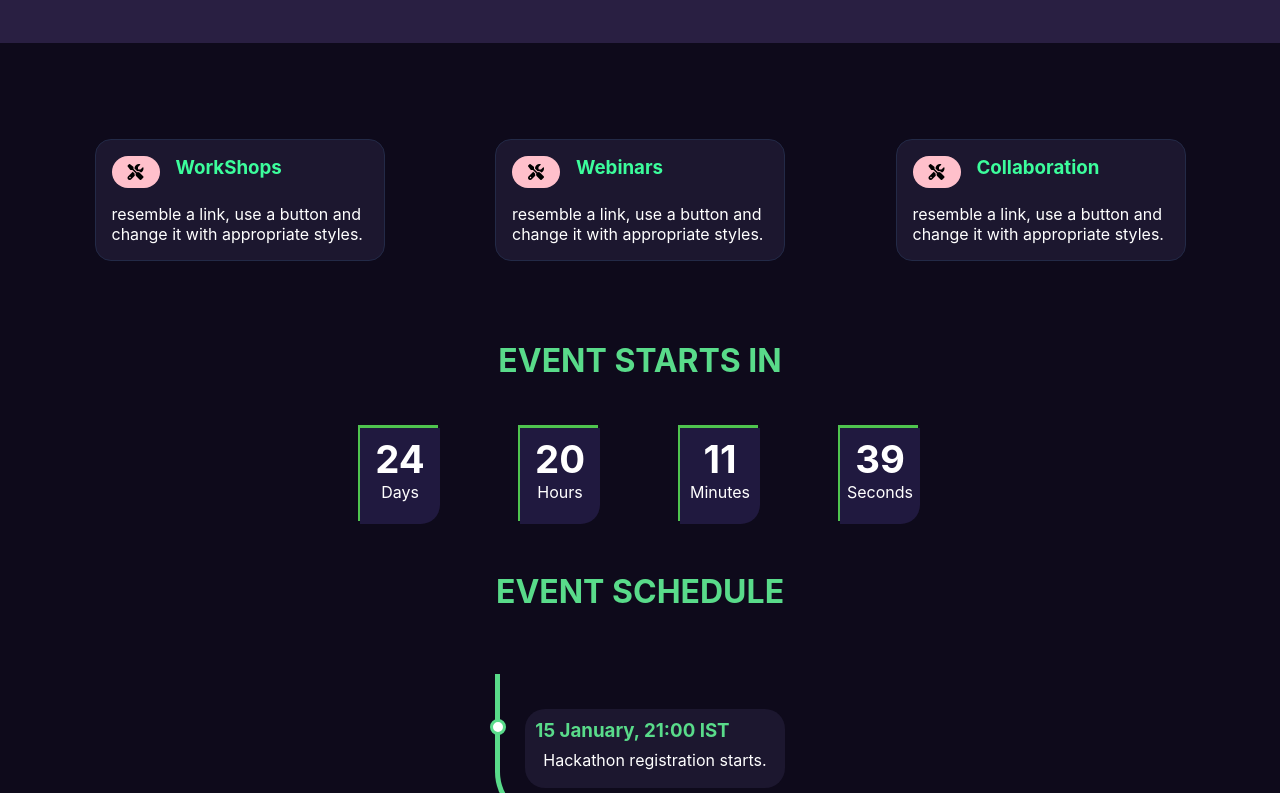
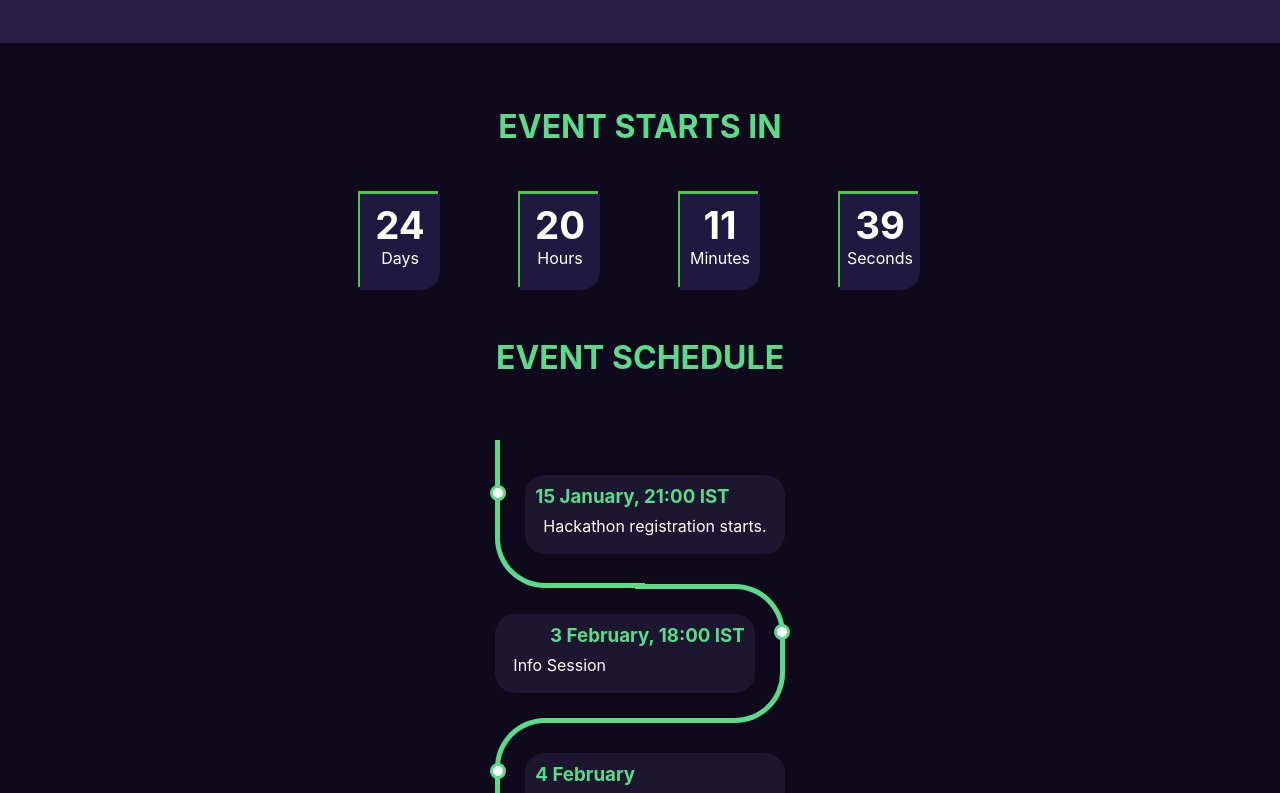
Before and after one commit to HackSlashNITP/hacknitp, a React (Create React App) app: page / in a window 1280 px wide. Shown: the part 927-1720 px from the top of the page. Built offline with nearby package versions, Linux system fonts and the light colour scheme; some icons are missing.

Commit message:
minor changes in multiple sections

```diff
--- a/src/components/contact/Contact.css
+++ b/src/components/contact/Contact.css
@@ -9,7 +9,7 @@
     text-align: center;
     max-width: 15rem;
     margin: auto;
-    padding-top: 1rem;
+    padding-top: 2rem;
 }
 .grey{
     color: rgb(143, 143, 143);
--- a/src/components/contact/Contact.js
+++ b/src/components/contact/Contact.js
@@ -17,9 +17,9 @@ const Contact = () => {
             </div>
             <div className="contact-flex" data-aos="fade-up">
                 <div className="contact-form">
-                    <h3 className="form-head">
+                    <h2 className="form-head">
                         Fill the Details
-                    </h3>
+                    </h2>
                     <form action="mailto:hackslashclub@nitp.ac.in" method="post">
                         <input type="text" placeholder='Name' required/>
                         <input type="email" name="email" id="" placeholder='E-mail' required/>
--- a/src/components/faq/faq.css
+++ b/src/components/faq/faq.css
@@ -13,8 +13,6 @@
     margin:3rem 20rem 0rem 20rem ;
     padding-bottom: 3rem;
 }
-
-
 .accordion-item {
   text-align: center;
   width: 90%;
@@ -44,6 +42,7 @@
   width: 80%;
   display: none;
   padding-top: 1em;
+  line-height: 2;
   /* color: var(--primary-text-color); */
   text-align: left;
 }
--- a/src/components/intro/Intro.js
+++ b/src/components/intro/Intro.js
@@ -29,8 +29,8 @@ const Intro = () => {
           <p className="text-small">where</p>
         </div>
       </div>
-      <div className="intro-cont-child" data-aos="fade-up">
-        <div className="event-intro">
+      {/* <div className="intro-cont-child" data-aos="fade-up"> */}
+        {/* <div className="event-intro">
           <div className="event-title">
             <div className="event-emoji">
               <i className="fas fa-tools"></i>
@@ -43,9 +43,9 @@ const Intro = () => {
               styles.
             </p>
           </div>
-        </div>
+        </div> */}
 
-        <div className="event-intro">
+        {/* <div className="event-intro">
           <div className="event-title">
             <div className="event-emoji">
               <i className="fas fa-tools"></i>
@@ -58,9 +58,9 @@ const Intro = () => {
               styles.
             </p>
           </div>
-        </div>
+        </div> */}
 
-        <div className="event-intro">
+        {/* <div className="event-intro">
           <div className="event-title">
             <div className="event-emoji">
               <i className="fas fa-tools"></i>
@@ -73,8 +73,8 @@ const Intro = () => {
               styles.
             </p>
           </div>
-        </div>
-      </div>
+        </div> */}
+      {/* </div> */}
     </div>
   )
 }
--- a/src/components/organizers/Organizers.css
+++ b/src/components/organizers/Organizers.css
@@ -75,7 +75,6 @@
     justify-content: space-evenly;
     margin: 3rem 8rem;
 }
-
 @media screen and (max-width:900px) {
     .organizers-grid{
     margin: 3rem 1rem;
--- a/src/components/tracks/Tracks.js
+++ b/src/components/tracks/Tracks.js
@@ -12,7 +12,7 @@ const Tracks = () => {
                 <TrackCard title="Healthcare"/>
                 <TrackCard title="Social Security and Awareness"/>
                 <TrackCard title="Sustainable Development"/>
-                <TrackCard title="Open Innovation" description="LoremIpsum LoremIpsum"/>
+                <TrackCard title="Open Innovation" description=""/>
             </div>
         </div>
     )
```
Also changed, not shown: src/components/faq/Faq.js (+7 -0 lines).
